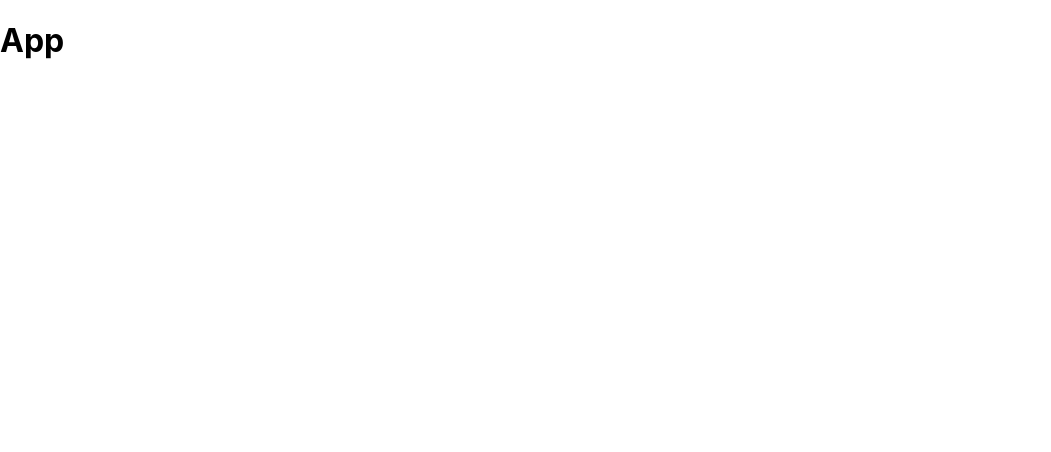
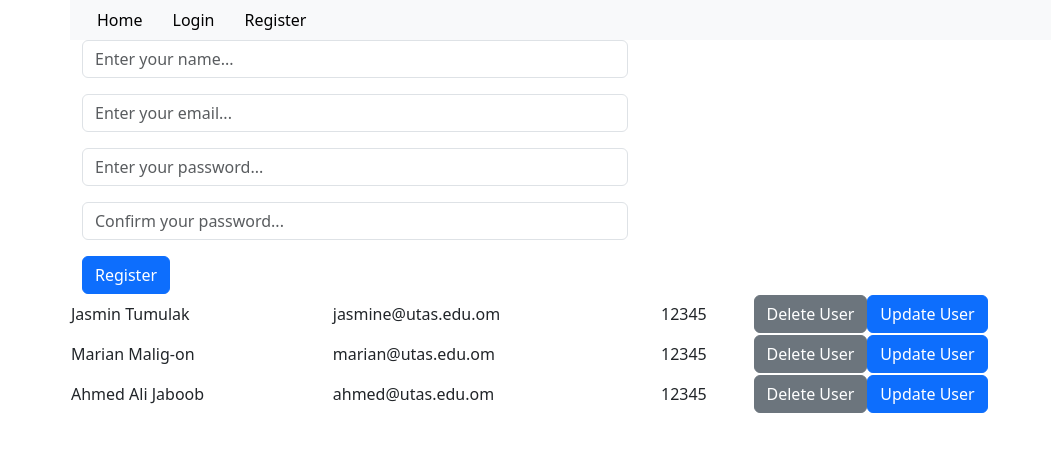
Before and after one commit to owais-alhjri/Budget-Tracker, a React (Create React App) app in the folder client/: page /register in a window 1280 px wide. Shown: the top 452 px of the page, without its empty margins (0-1051 px from the left). Built offline with nearby package versions, Linux system fonts and the light colour scheme.

Commit message:
setup some files and registrtion

```diff
--- a/client/src/App.css
+++ b/client/src/App.css
@@ -0,0 +1,19 @@
+.header {
+    display: flex;
+    align-items: center;  /* Vertically align items */
+    padding: 10px;
+    background-color: #f8f9fa;
+  }
+  .nav {
+    display: flex;
+    align-items: center;  /* Vertically align items */
+  }
+  .nav a {
+    text-decoration: none;  /* Remove underline */
+    color: #000;            /* Set text color */
+    margin: 0 15px;         /* Add spacing between links */
+  }
+
+  .nav a:hover {
+    color: #007bff;  /* Change color on hover (optional) */
+  }
--- a/client/src/App.js
+++ b/client/src/App.js
@@ -1,9 +1,27 @@
 import './App.css';
-
+import { Container, Row } from "reactstrap";
+import { BrowserRouter as Router, Route, Routes } from "react-router-dom";
+import Header from './Component/Header';
+import MainPage from './Component/MainPage';
+import Login from './Component/Login';
+import Register from './Component/Register.js';
 function App() {
   return (
     <div>
-      <h1>App</h1>
+      <Container>
+        <Router>
+          <Row>
+            <Header />
+          </Row>
+          <Row>
+            <Routes>
+              <Route path='/' element={<MainPage />}></Route>
+              <Route path='/login' element={<Login />}></Route>
+              <Route path='/register' element={<Register />}></Route>
+            </Routes>
+          </Row>
+        </Router>
+      </Container>
     </div>
   );
 }
--- /dev/null
+++ b/client/src/Component/Header.js
@@ -0,0 +1,21 @@
+import { Navbar, Nav, NavItem } from "reactstrap";
+import { Link } from "react-router-dom";
+
+const Header = () => {
+  return (
+    <Navbar className='header'>
+        <Nav>
+            <NavItem>
+                <Link to='/'>Home</Link>
+            </NavItem>
+            <NavItem>
+                <Link to='/login'>Login</Link>
+            </NavItem>
+            <NavItem>
+                <Link to='/register'>Register</Link>
+            </NavItem>
+        </Nav>
+    </Navbar>
+);
+};
+export default Header;
--- a/client/src/Component/Login.js
+++ b/client/src/Component/Login.js
@@ -1,7 +1,61 @@
+import {
+  Form,
+  Input,
+  FormGroup,
+  Label,
+  Container,
+  Button,
+  Col,
+  Row,
+} from "reactstrap";
+import { Link } from "react-router-dom";
+
 const Login = () => {
   return (
     <div>
-      <h1>Login</h1>
+<Container>
+        <Form>
+          <Row>
+            <Col md={3}>
+              <h1>Logo</h1>
+            </Col>
+          </Row>
+          <Row>
+            <Col md={3}>
+              <FormGroup>
+                <Label for="email">Email</Label>
+                <Input
+                  id="email"
+                  name="email"
+                  placeholder="Enter email..."
+                  type="email"
+                />
+              </FormGroup>
+            </Col>
+          </Row>
+          <Row>
+            <Col md={3}>
+              <FormGroup>
+                <Label for="password">Password</Label>
+                <Input
+                  id="password"
+                  name="password"
+                  placeholder="Enter password..."
+                  type="password"
+                />
+              </FormGroup>
+            </Col>
+          </Row>
+          <Row>
+            <Col md={3}>
+              <Button> Login </Button>
+            </Col>
+          </Row>
+        </Form>
+        <p>
+          No Account? <Link to="/register">Sign Up now.</Link>
+        </p>
+      </Container>
     </div>
   );
 };
--- /dev/null
+++ b/client/src/Component/MainPage.js
@@ -0,0 +1,8 @@
+const MainPage = () =>{
+    return(
+        <div>
+            <h1>Main Page</h1>
+        </div>
+    )
+}
+export default MainPage;
--- a/client/src/Component/Register.js
+++ b/client/src/Component/Register.js
@@ -1,8 +1,137 @@
+import { Button, Container, Row, Col } from "reactstrap";
+import { useSelector, useDispatch } from "react-redux";
+import { useForm } from "react-hook-form";
+import { yupResolver } from "@hookform/resolvers/yup";
+import { useState } from "react";
+import { Link } from "react-router-dom";
+import { addUser, deleteUser } from "../Features/UserSlice";
+
+
 const Register = () =>{
-    return(
-        <div>
-            <h1>Register</h1>
-        </div>
-    )
+    const dispatch = useDispatch();
+    const userList = useSelector((state)=>state.users.value);
+    const [name, setName] = useState("");
+    const [email, setEmail] = useState("");
+    const [password, setPassword] = useState("");
+    const [confirmPassword, setConfirmPassword] = useState("");
+
+    const{
+        register,
+        handleSubmit:submitForm,
+        formState:{errors},
+    } = useForm({
+        resolver:yupResolver()
+    });
+    const onSubmit = (data) =>{
+        console.log('Data Form: ',data);
+        alert('Validation all good');
+        handleSubmit(data);
+    };
+
+    const handleSubmit = (data) =>{
+        console.log("Data:", data);
+        const userData = {
+            name:data.name,
+            email: data.email,
+            password: data.password,
+            confirmPassword: data.confirmPassword,
+        };
+        dispatch(addUser(userData));
+    };
+
+    const handleDelete = (email) =>{
+        dispatch(deleteUser(email));
+    };
+
+    return (
+        <Container fluid>
+          <Row className="formrow">
+            <Col className="columndiv1" lg="6">
+              {/* Execute first the submitForm function and if validation is good execute the handleSubmit function */}
+              <form className="div-form" onSubmit={submitForm(onSubmit)}>
+                <div className="appTitle"></div>
+                <section className="form">
+                  <div className="form-group">
+                    <input
+                      type="text"
+                      className="form-control"
+                      id="name"
+                      placeholder="Enter your name..."
+                      {...register("name", {
+                        onChange: (e) => setName(e.target.value),
+                      })}
+                    />
+                    <p className="error">{errors.name?.message}</p>
+                  </div>
+                  <div className="form-group">
+                    <input
+                      type="text"
+                      className="form-control"
+                      id="email"
+                      placeholder="Enter your email..."
+                      {...register("email", {
+                        onChange: (e) => setEmail(e.target.value),
+                      })}
+                    />
+                    <p className="error">{errors.email?.message}</p>
+                  </div>
+                  <div className="form-group">
+                    <input
+                      type="password"
+                      className="form-control"
+                      id="password"
+                      placeholder="Enter your password..."
+                      {...register("password", {
+                        onChange: (e) => setPassword(e.target.value),
+                      })}
+                    />
+                    <p className="error">{errors.password?.message}</p>
+                  </div>
+                  <div className="form-group">
+                    <input
+                      type="password"
+                      className="form-control"
+                      id="confirmPassword"
+                      placeholder="Confirm your password..."
+                      {...register("confirmPassword", {
+                        onChange: (e) => setConfirmPassword(e.target.value),
+                      })}
+                    />
+                    <p className="error">{errors.confirmPassword?.message}</p>
+                  </div>
+                  <Button color="primary" className="button">
+                    Register
+                  </Button>
+                </section>
+              </form>
+            </Col>
+            <Col className="columndiv2" lg="6"></Col>
+          </Row>
+          <Row>
+            <table>
+              <tbody>
+                {userList.map((user) => (
+                  <tr key={user.email}>
+                    <td>{user.name}</td>
+                    <td>{user.email}</td>
+                    <td>{user.password}</td>
+                    <td>
+                      <Button onClick={() => handleDelete(user.email)}>
+                        Delete User
+                      </Button>
+                      <Link
+                        to={`/update/${user.email}/${user.name}/${user.password}`}
+                      >
+                        <Button color="primary">Update User</Button>
+                      </Link>
+                    </td>
+                  </tr>
+                ))}
+              </tbody>
+            </table>
+          </Row>
+          <Row></Row>
+        </Container>
+      );
 }
 export default Register;
--- /dev/null
+++ b/client/src/Exampledata.js
@@ -0,0 +1,20 @@
+export const UsersData = [
+    {
+      id: 1,
+      name: "Jasmin Tumulak",
+      email: "jasmine@utas.edu.om",
+      password: "12345",
+    },
+    {
+      id: 2,
+      name: "Marian Malig-on",
+      email: "marian@utas.edu.om",
+      password: "12345",
+    },
+    {
+      id: 3,
+      name: "Ahmed Ali Jaboob",
+      email: "ahmed@utas.edu.om",
+      password: "12345",
+    },
+  ];
--- /dev/null
+++ b/client/src/Features/UserSlice.js
@@ -0,0 +1,22 @@
+import { createSlice } from "@reduxjs/toolkit";
+import { UsersData } from "../Exampledata";
+
+const initialState = {
+    value:UsersData,
+};
+
+export const userSlice = createSlice({
+    name: 'users',
+    initialState,
+    reducers:{
+        addUser:(state, action)=>{
+            state.value.push(action.payload);
+        },
+        deleteUser:(state, action)=>{
+            state.value = state.value.filter((user)=>user.email !== action.payload);
+        },
+    }
+});
+
+export const {addUser,deleteUser} = userSlice.actions;
+export default userSlice.reducer;
--- /dev/null
+++ b/client/src/Store/Store.js
@@ -0,0 +1,8 @@
+import { configureStore } from "@reduxjs/toolkit";
+import usersReducer from "../Features/UserSlice";
+
+export const Store = configureStore({
+    reducer:{
+        users:usersReducer,
+    },
+});
```
Also changed, not shown: client/package.json (+9 -1 lines), client/src/index.js (+5 -4 lines), client/src/Validation/UserValidation.js (added), 1 other file (tests, documents, lock files or other folders).
